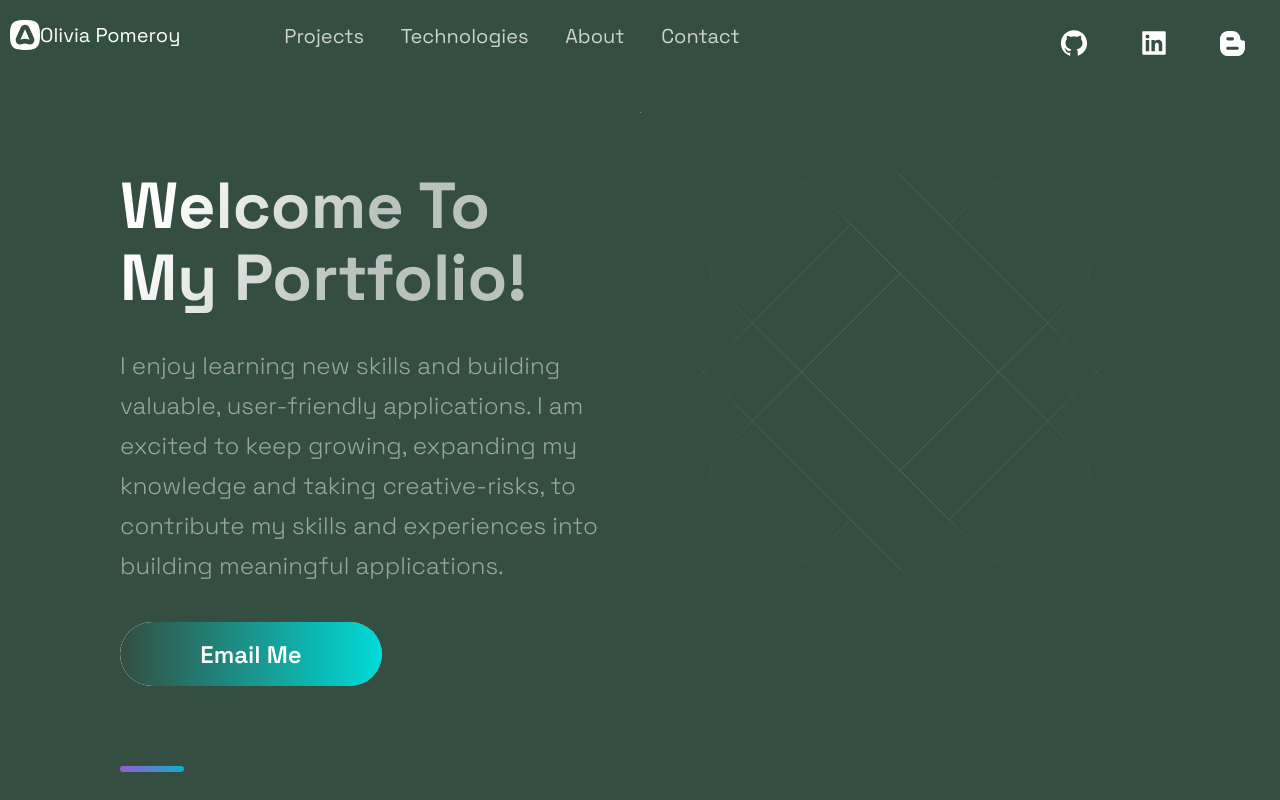
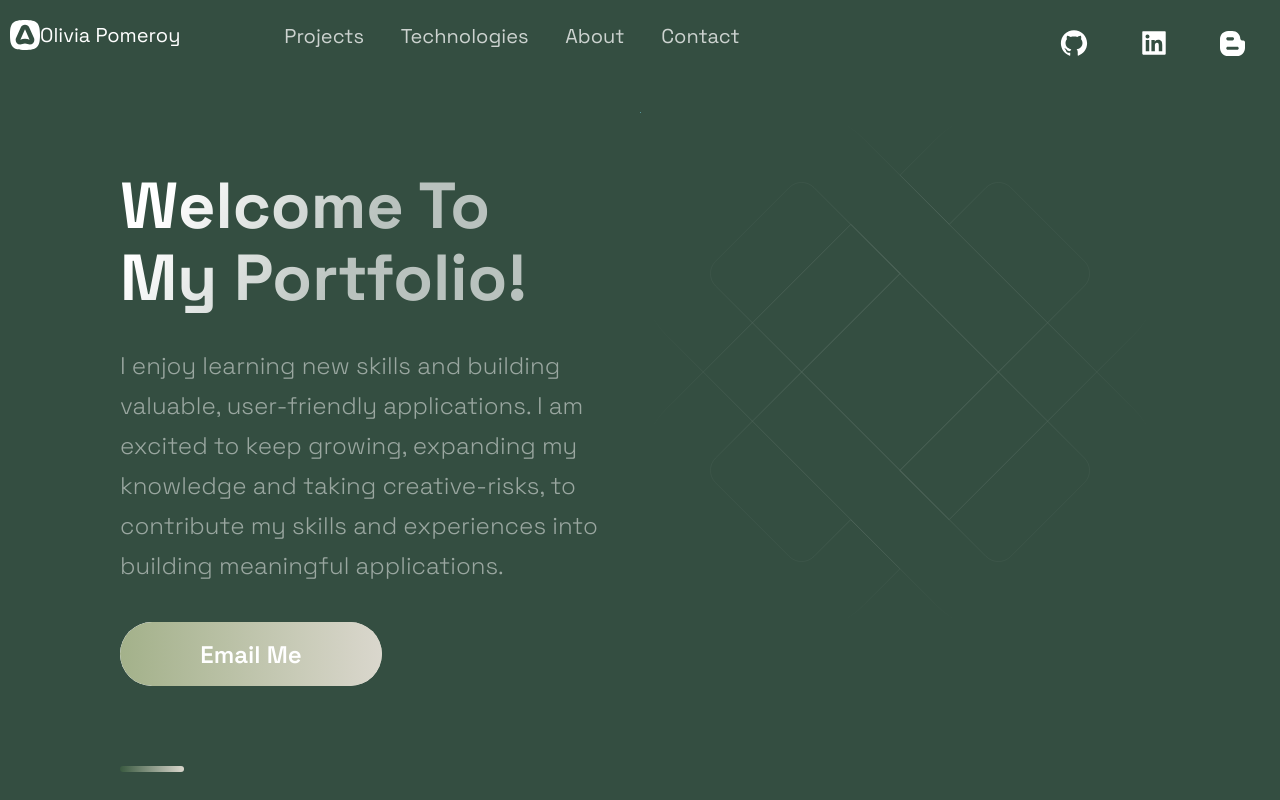
Before and after one commit to opomeroy26/Olivia-Pomeroy, a Next.js app: page / in a window 1280 px wide. Shown: the top 800 px of the page. Built offline with nearby package versions, Linux system fonts and the light colour scheme.

Commit message:
Colors of Buttons and Section Dividers

```diff
--- a/src/styles/GlobalComponents/index.js
+++ b/src/styles/GlobalComponents/index.js
@@ -83,8 +83,8 @@ export const SectionDivider = styled.div`
   border-radius: 10px;
   background-color: #fff;
   background: ${(props) => props.colorAlt ?
-    'linear-gradient(270deg, #F46737 0%, #945DD6 100%)' :
-    'linear-gradient(270deg, #13ADC7 0%, #945DD6 100%)'};
+   'linear-gradient(270deg, #ffffff 0%, #dad7cd 100%)':
+   'linear-gradient(270deg, #dad7cd 0%, #3a5a40 100%)'};
 
     margin: ${(props) => props.divider ? "4rem 0" : "" };
 
@@ -177,7 +177,7 @@ export const ButtonBack = styled.div`
   justify-content: center;
   margin: ${({ alt, form }) => (alt || form) ? '0' : '0 0 80px'};
   color: #fff;
-  background: ${({ alt }) => alt ?'linear-gradient(270deg, #00DBD8 0%, #344e41 100%)':'linear-gradient(270deg, #a3b18a 0%, #dad7cd 100%)'};
+  background: ${({ alt }) => alt ?'linear-gradient(270deg, #ffffff 0%, #dad7cd 100%)':'linear-gradient(270deg, #dad7cd 0%, #ffffff 100%)'};
   cursor: pointer;
   transition: 0.5s ease;
   position: relative;
@@ -209,7 +209,7 @@ export const ButtonFront = styled.button`
   left: 0;
   width: 100%;
   height: 100%;
-  background: ${({ alt }) => alt ? 'linear-gradient(270deg, #a3b18a 0%, #dad7cd 100%)' : 'linear-gradient(270deg, #00DBD8 0%, #344e41 100%)'};
+  background: ${({ alt }) => alt ? 'linear-gradient(270deg, #a3b18a 0%, #dad7cd 100%)':'linear-gradient(270deg, #dad7cd 0%, #a3b18a 100%)'};
   opacity: ${({ disabled }) => disabled ? '.5' : '1'};
   transition: .4s ease;
   font-size: ${({ alt }) => alt ? '20px' : '24px'};
```
